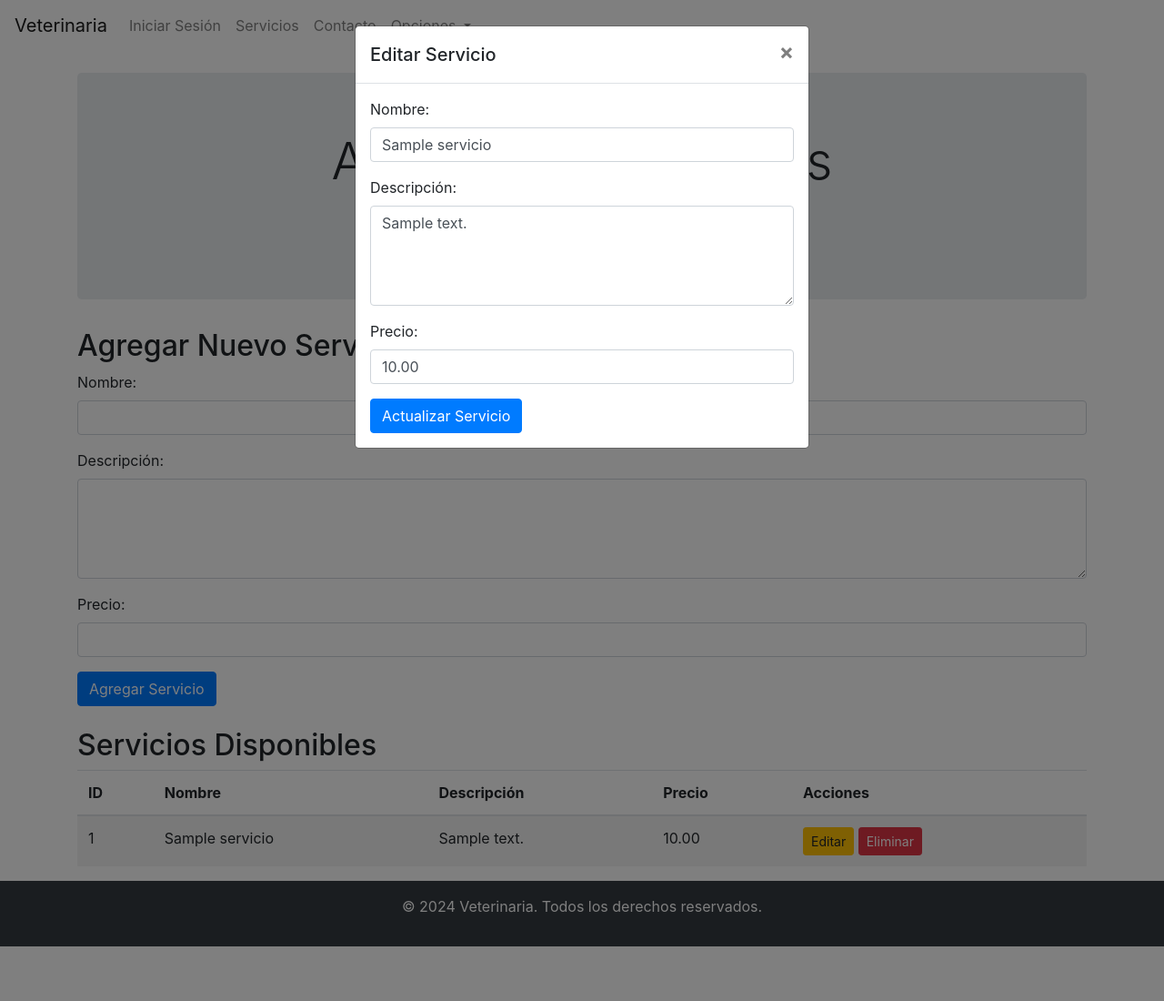
After one commit to sebasmorales29/ambienteCS_Proyecto, a PHP site: page /add_service.php in a window 1280 px wide, after a click on "Editar". The commit adds this page. Shown: the whole page at 91% size. Run offline with PHP 8.4, Linux system fonts and the light colour scheme; tables that the repository leaves empty hold one stand-in row (values such as "Sample post"); some libraries are stand-ins or nearby versions.

Commit message:
Vistas de add_service y reserve_service
Se añadió la vista de add_service, donde se maneja un crud para añadir nuevos servicios, editar, o eliminar servicios, así como tambien se implementó la logica en la clase reserve_service para agendar estos servicios previamente añadidos

```diff
--- /dev/null
+++ b/PHP/add_service.php
@@ -0,0 +1,261 @@
+<?php
+// Conexión a la base de datos
+$servername = "localhost";
+$username = "root";
+$password = "";
+$dbname = "clinica_veterinaria";
+
+$conn = new mysqli($servername, $username, $password, $dbname);
+
+if ($conn->connect_error) {
+    die("Conexión fallida: " . $conn->connect_error);
+}
+
+// Inicia una sesión si no está ya iniciada
+session_start();
+$isLoggedIn = isset($_SESSION['user_id']);
+
+// Insertar servicio
+if ($_SERVER["REQUEST_METHOD"] == "POST" && isset($_POST['action'])) {
+    if ($_POST['action'] == 'add') {
+        $name = $_POST['name'];
+        $description = $_POST['description'];
+        $price = $_POST['price'];
+
+        if (!empty($name) && !empty($description) && !empty($price) && is_numeric($price)) {
+            $stmt = $conn->prepare("INSERT INTO servicios (name, description, price) VALUES (?, ?, ?)");
+            $stmt->bind_param("ssd", $name, $description, $price);
+
+            if ($stmt->execute()) {
+                echo "<div class='alert alert-success'>Servicio agregado exitosamente.</div>";
+            } else {
+                echo "<div class='alert alert-danger'>Error al agregar el servicio: " . $stmt->error . "</div>";
+            }
+
+            $stmt->close();
+        } else {
+            echo "<div class='alert alert-danger'>Por favor, complete todos los campos correctamente.</div>";
+        }
+    } elseif ($_POST['action'] == 'update') {
+        $id = $_POST['id'];
+        $name = $_POST['name'];
+        $description = $_POST['description'];
+        $price = $_POST['price'];
+
+        if (!empty($id) && !empty($name) && !empty($description) && !empty($price) && is_numeric($price)) {
+            $stmt = $conn->prepare("UPDATE servicios SET name = ?, description = ?, price = ? WHERE id = ?");
+            $stmt->bind_param("ssdi", $name, $description, $price, $id);
+
+            if ($stmt->execute()) {
+                echo "<div class='alert alert-success'>Servicio actualizado exitosamente.</div>";
+            } else {
+                echo "<div class='alert alert-danger'>Error al actualizar el servicio: " . $stmt->error . "</div>";
+            }
+
+            $stmt->close();
+        } else {
+            echo "<div class='alert alert-danger'>Por favor, complete todos los campos correctamente.</div>";
+        }
+    } elseif ($_POST['action'] == 'delete') {
+        $id = $_POST['id'];
+
+        if (!empty($id)) {
+            $stmt = $conn->prepare("DELETE FROM servicios WHERE id = ?");
+            $stmt->bind_param("i", $id);
+
+            if ($stmt->execute()) {
+                echo "<div class='alert alert-success'>Servicio eliminado exitosamente.</div>";
+            } else {
+                echo "<div class='alert alert-danger'>Error al eliminar el servicio: " . $stmt->error . "</div>";
+            }
+
+            $stmt->close();
+        } else {
+            echo "<div class='alert alert-danger'>ID del servicio no válido.</div>";
+        }
+    }
+}
+
+// Obtener los servicios desde la base de datos
+$sql = "SELECT * FROM servicios";
+$result = $conn->query($sql);
+
+$conn->close();
+?>
+
+<!DOCTYPE html>
+<html lang="es">
+<head>
+    <meta charset="UTF-8">
+    <meta name="viewport" content="width=device-width, initial-scale=1.0">
+    <title>Servicios - Veterinaria</title>
+    <link rel="stylesheet" href="https://stackpath.bootstrapcdn.com/bootstrap/4.5.2/css/bootstrap.min.css">
+    <link rel="stylesheet" href="CSS/styles.css">
+</head>
+<body>
+    <!-- Navbar -->
+    <nav class="navbar navbar-expand-lg navbar-light" style="background-color: var(--color-verde-claro);">
+        <a class="navbar-brand" href="index.php">Veterinaria</a>
+        <button class="navbar-toggler" type="button" data-toggle="collapse" data-target="#navbarNav" aria-controls="navbarNav" aria-expanded="false" aria-label="Toggle navigation">
+            <span class="navbar-toggler-icon"></span>
+        </button>
+        <div class="collapse navbar-collapse" id="navbarNav">
+            <ul class="navbar-nav">
+                <?php if ($isLoggedIn): ?>
+                    <li class="nav-item">
+                        <a class="nav-link" href="my_services.php">Mis Servicios</a>
+                    </li>
+                    <li class="nav-item">
+                        <a class="nav-link" href="logout.php">Cerrar Sesión</a>
+                    </li>
+                <?php else: ?>
+                    <li class="nav-item">
+                        <a class="nav-link" href="login.php">Iniciar Sesión</a>
+                    </li>
+                <?php endif; ?>
+                <li class="nav-item">
+                    <a class="nav-link" href="services.php">Servicios</a>
+                </li>
+                <li class="nav-item">
+                    <a class="nav-link" href="contact.php">Contacto</a>
+                </li>
+                <li class="nav-item dropdown">
+                    <a class="nav-link dropdown-toggle" href="#" id="navbarDropdown" role="button" data-toggle="dropdown" aria-haspopup="true" aria-expanded="false">
+                        Opciones
+                    </a>
+                    <div class="dropdown-menu" aria-labelledby="navbarDropdown">
+                        <a class="dropdown-item" href="option1.php">Opción 1</a>
+                        <a class="dropdown-item" href="option2.php">Opción 2</a>
+                    </div>
+                </li>
+            </ul>
+        </div>
+    </nav>
+
+    <!-- Main Content -->
+    <main class="container mt-4">
+        <div class="jumbotron text-center">
+            <h1 class="display-4">Administrar Servicios</h1>
+            <p class="lead">Agregar, editar o eliminar servicios.</p>
+        </div>
+
+        <!-- Formulario de Agregar Servicio -->
+        <h2>Agregar Nuevo Servicio</h2>
+        <form method="post" action="">
+            <input type="hidden" name="action" value="add">
+            <div class="form-group">
+                <label for="name">Nombre:</label>
+                <input type="text" id="name" name="name" class="form-control" required>
+            </div>
+            <div class="form-group">
+                <label for="description">Descripción:</label>
+                <textarea id="description" name="description" class="form-control" rows="4" required></textarea>
+            </div>
+            <div class="form-group">
+                <label for="price">Precio:</label>
+                <input type="text" id="price" name="price" class="form-control" required>
+            </div>
+            <button type="submit" class="btn btn-primary">Agregar Servicio</button>
+        </form>
+
+        <!-- Lista de Servicios -->
+        <h2 class="mt-4">Servicios Disponibles</h2>
+        <?php if ($result->num_rows > 0): ?>
+            <table class="table table-striped">
+                <thead>
+                    <tr>
+                        <th>ID</th>
+                        <th>Nombre</th>
+                        <th>Descripción</th>
+                        <th>Precio</th>
+                        <th>Acciones</th>
+                    </tr>
+                </thead>
+                <tbody>
+                    <?php while($row = $result->fetch_assoc()): ?>
+                        <tr>
+                            <td><?php echo htmlspecialchars($row['id']); ?></td>
+                            <td><?php echo htmlspecialchars($row['name']); ?></td>
+                            <td><?php echo htmlspecialchars($row['description']); ?></td>
+                            <td><?php echo htmlspecialchars($row['price']); ?></td>
+                            <td>
+                                <!-- Editar Servicio -->
+                                <button class="btn btn-warning btn-sm" data-toggle="modal" data-target="#editModal" data-id="<?php echo htmlspecialchars($row['id']); ?>" data-name="<?php echo htmlspecialchars($row['name']); ?>" data-description="<?php echo htmlspecialchars($row['description']); ?>" data-price="<?php echo htmlspecialchars($row['price']); ?>">Editar</button>
+
+                                <!-- Eliminar Servicio -->
+                                <form method="post" action="" style="display:inline;">
+                                    <input type="hidden" name="action" value="delete">
+                                    <input type="hidden" name="id" value="<?php echo htmlspecialchars($row['id']); ?>">
+                                    <button type="submit" class="btn btn-danger btn-sm">Eliminar</button>
+                                </form>
+                            </td>
+                        </tr>
+                    <?php endwhile; ?>
+                </tbody>
+            </table>
+        <?php else: ?>
+            <p>No hay servicios disponibles.</p>
+        <?php endif; ?>
+
+        <!-- Modal para Editar Servicio -->
+        <div class="modal fade" id="editModal" tabindex="-1" role="dialog" aria-labelledby="editModalLabel" aria-hidden="true">
+            <div class="modal-dialog" role="document">
+                <div class="modal-content">
+                    <div class="modal-header">
+                        <h5 class="modal-title" id="editModalLabel">Editar Servicio</h5>
+                        <button type="button" class="close" data-dismiss="modal" aria-label="Close">
+                            <span aria-hidden="true">&times;</span>
+                        </button>
+                    </div>
+                    <div class="modal-body">
+                        <form id="editForm" method="post" action="">
+                            <input type="hidden" name="action" value="update">
+                            <input type="hidden" name="id" id="editId">
+                            <div class="form-group">
+                                <label for="editName">Nombre:</label>
+                                <input type="text" id="editName" name="name" class="form-control" required>
+                            </div>
+                            <div class="form-group">
+                                <label for="editDescription">Descripción:</label>
+                                <textarea id="editDescription" name="description" class="form-control" rows="4" required></textarea>
+                            </div>
+                            <div class="form-group">
+                                <label for="editPrice">Precio:</label>
+                                <input type="text" id="editPrice" name="price" class="form-control" required>
+                            </div>
+                            <button type="submit" class="btn btn-primary">Actualizar Servicio</button>
+                        </form>
+                    </div>
+                </div>
+            </div>
+        </div>
+    </main>
+
+    <!-- Footer -->
+    <footer class="footer bg-dark text-white text-center py-3">
+        <div class="container">
+            <p>&copy; 2024 Veterinaria. Todos los derechos reservados.</p>
+        </div>
+    </footer>
+
+    <!-- Scripts -->
+    <script src="https://code.jquery.com/jquery-3.5.1.slim.min.js"></script>
+    <script src="https://cdn.jsdelivr.net/npm/@popperjs/core@2.10.2/dist/umd/popper.min.js"></script>
+    <script src="https://stackpath.bootstrapcdn.com/bootstrap/4.5.2/js/bootstrap.min.js"></script>
+    <script>
+        $('#editModal').on('show.bs.modal', function (event) {
+            var button = $(event.relatedTarget);
+            var id = button.data('id');
+            var name = button.data('name');
+            var description = button.data('description');
+            var price = button.data('price');
+
+            var modal = $(this);
+            modal.find('#editId').val(id);
+            modal.find('#editName').val(name);
+            modal.find('#editDescription').val(description);
+            modal.find('#editPrice').val(price);
+        });
+    </script>
+</body>
+</html>
--- a/PHP/create_user.php
+++ b/PHP/create_user.php
@@ -1,8 +1,8 @@
 <?php
 // Conexión a la base de datos
 $servername = "localhost";
-$username = "veteadmin";
-$password = "123456";
+$username = "root";
+$password = "";
 $dbname = "clinica_veterinaria";
 
 $conn = new mysqli($servername, $username, $password, $dbname);
--- a/PHP/index.php
+++ b/PHP/index.php
@@ -1,8 +1,8 @@
 <?php
 // Conexión a la base de datos
 $servername = "localhost";
-$username = "veteadmin";
-$password = "123456";
+$username = "root";
+$password = "";
 $dbname = "clinica_veterinaria";
 
 $conn = new mysqli($servername, $username, $password, $dbname);
--- a/PHP/login.php
+++ b/PHP/login.php
@@ -5,8 +5,8 @@ ini_set('display_errors', 1);
 
 // Conexión a la base de datos
 $servername = "localhost";
-$username = "veteadmin";
-$password = "123456";
+$username = "root";
+$password = "";
 $dbname = "clinica_veterinaria";
 
 $conn = new mysqli($servername, $username, $password, $dbname);
--- a/PHP/my_services.php
+++ b/PHP/my_services.php
@@ -1,8 +1,8 @@
 <?php
 session_start();
 $servername = "localhost";
-$username = "veteadmin";
-$password = "123456";
+$username = "root";
+$password = "";
 $dbname = "clinica_veterinaria";
 $conn = new mysqli($servername, $username, $password, $dbname);
 
--- a/PHP/register.php
+++ b/PHP/register.php
@@ -5,8 +5,8 @@ ini_set('display_errors', 1);
 
 // Conexión a la base de datos
 $servername = "localhost";
-$username = "veteadmin";
-$password = "123456";
+$username = "root";
+$password = "";
 $dbname = "clinica_veterinaria";
 
 $conn = new mysqli($servername, $username, $password, $dbname);
--- a/PHP/services.php
+++ b/PHP/services.php
@@ -1,8 +1,8 @@
 <?php
 session_start();
 $servername = "localhost";
-$username = "veteadmin";
-$password = "123456";
+$username = "root";
+$password = "";
 $dbname = "clinica_veterinaria";
 $conn = new mysqli($servername, $username, $password, $dbname);
 
```
Also changed, not shown: PHP/reserve_service.php (+134 -11 lines).
